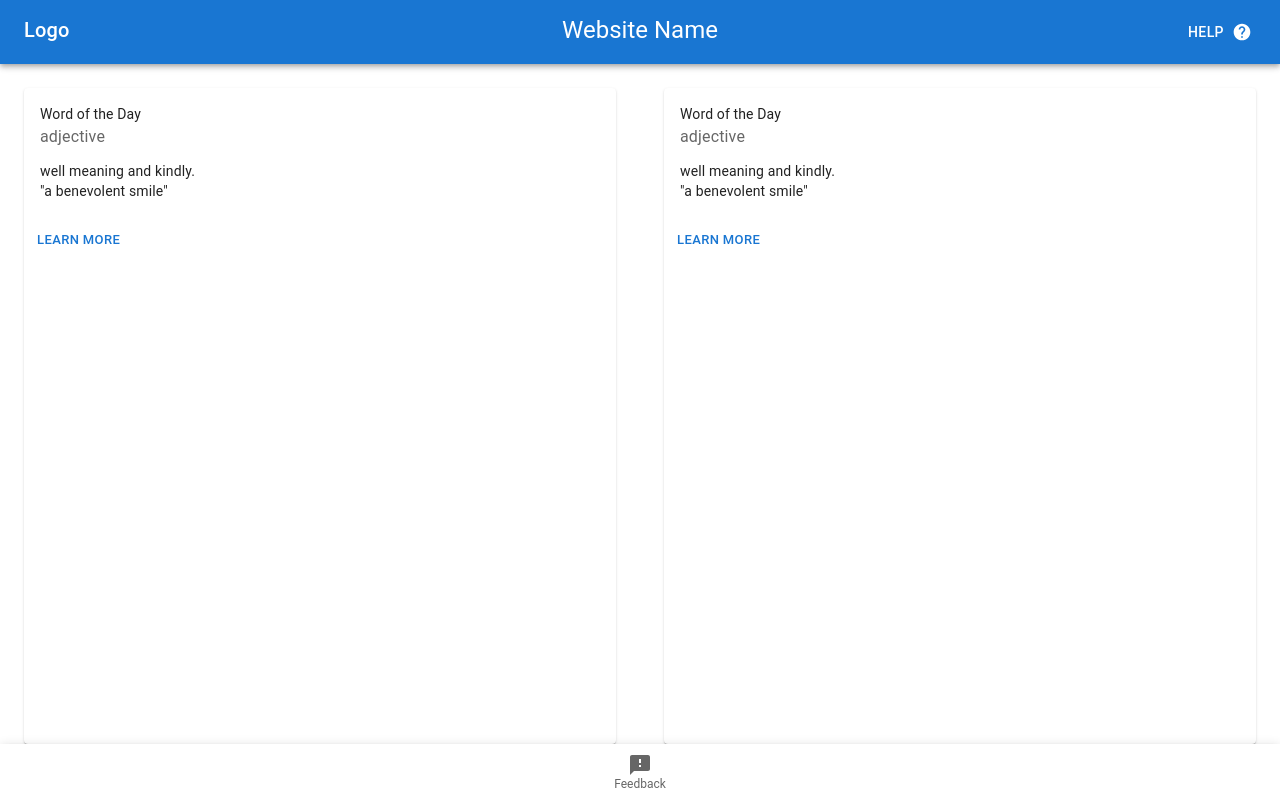
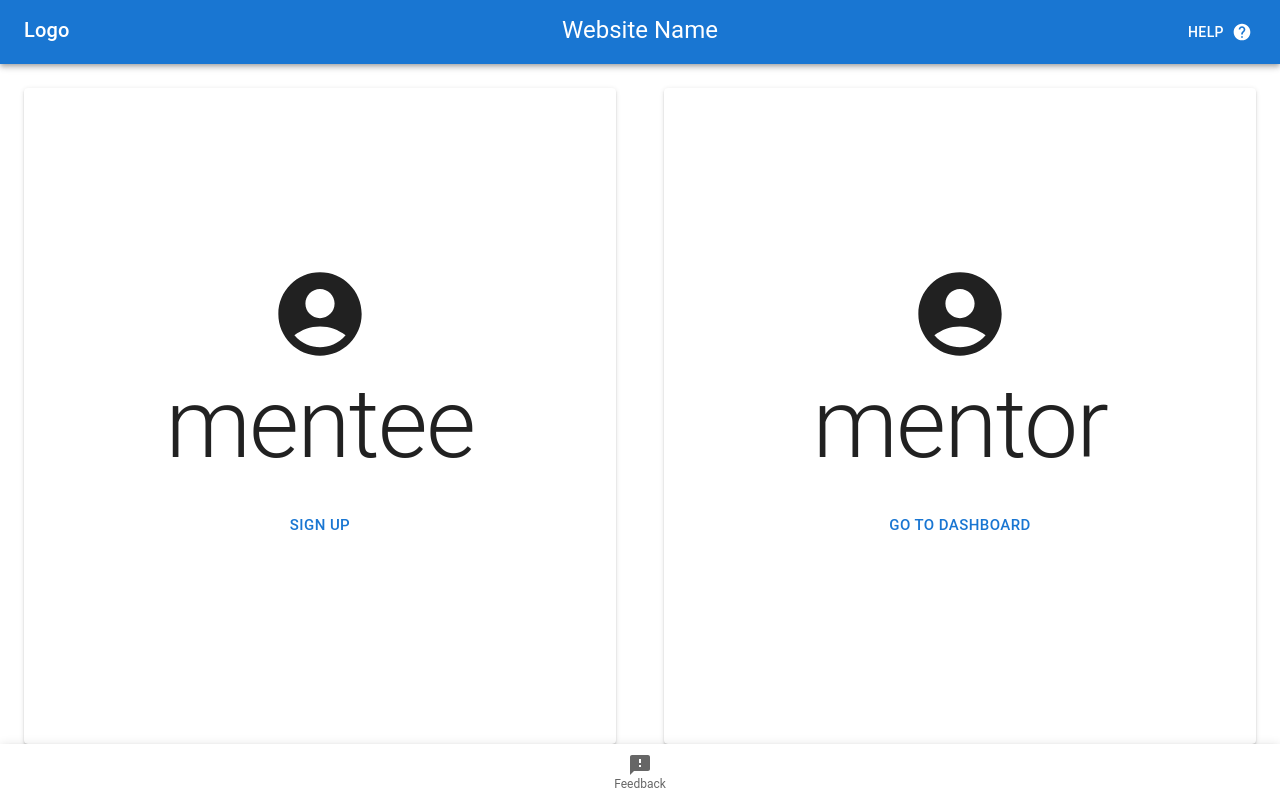
Before and after one commit to cs261-2022-group22/reactjs-frontend, a Next.js app: page /choice in a window 1280 px wide. Built offline with nearby package versions, Linux system fonts and the light colour scheme.

Commit message:
functional choice page cards

```diff
--- a/components/BasicCard.tsx
+++ b/components/BasicCard.tsx
@@ -4,24 +4,49 @@ import {
     CardActions,
     CardContent,
     Typography,
+    Grid,
 } from "@mui/material";
+import AccountCircleIcon from "@mui/icons-material/AccountCircle";
+import Link from "next/link";
 
-function BasicCard() {
+function BasicCard({ type, account }) {
     return (
-        <Card sx={{ mt: 3, "&:hover": { boxShadow: 5 }, height: "82vh" }}>
-            <CardContent>
-                <Typography sx={{ fontSize: 14 }}>Word of the Day</Typography>
-                <Typography sx={{ mb: 1.5 }} color="text.secondary">
-                    adjective
-                </Typography>
-                <Typography variant="body2">
-                    well meaning and kindly.
-                    <br />
-                    {'"a benevolent smile"'}
-                </Typography>
+        <Card sx={{ mt: 3, boxShadow: 2, "&:hover": { boxShadow: 15 }, height: "82vh" }}>
+            <CardContent
+                sx={{
+                    justifyContent: "center",
+                    alignItems: "center",
+                    display: "flex",
+                    mt: "20vh",
+                }}
+            >
+                <Grid container direction="column" alignItems="center">
+                    <Grid item>
+                        <AccountCircleIcon
+                            sx={{ width: 100, height: 100 }}
+                        />
+                    </Grid>
+                    <Grid item>
+                        <Typography variant="h1">{type}</Typography>
+                    </Grid>
+                </Grid>
             </CardContent>
-            <CardActions>
-                <Button size="small">Learn More</Button>
+            <CardActions
+                sx={{
+                    justifyContent: "center",
+                    // alignItems: "center",
+                    display: "flex",
+                }}
+            >
+                {account == "true" ? (
+                    <Link href={type + "/dashboard"} passHref>
+                        <Button size="large">Go to dashboard</Button>
+                    </Link>
+                ) : (
+                    <Link href={type + "/signup"} passHref>
+                        <Button size="large">Sign up</Button>
+                    </Link>
+                )}
             </CardActions>
         </Card>
     );
--- a/components/FrontPagePicture.tsx
+++ b/components/FrontPagePicture.tsx
@@ -1,4 +1,3 @@
-import * as React from "react";
 import Card from "@mui/material/Card";
 import CardMedia from "@mui/material/CardMedia";
 import { CardActionArea } from "@mui/material";
--- a/components/NavBar.tsx
+++ b/components/NavBar.tsx
@@ -13,7 +13,7 @@ function NavBar() {
                         xs={2}
                         sx={{ display: "flex", justifyContent: "flex-start" }}
                     >
-                        <Link href="/" passHref>
+                        <Link href="/choice" passHref>
                             <Typography variant="h6">Logo</Typography>
                         </Link>
                     </Grid>
--- a/pages/choice.tsx
+++ b/pages/choice.tsx
@@ -8,16 +8,16 @@ function Home() {
             <Grid container>
                 <Grid item xs={6}>
                     <Container>
-                        <BasicCard />
+                        <BasicCard type="mentee" account="false" />
                     </Container>
                 </Grid>
                 <Grid item xs={6}>
                     <Container>
-                        <BasicCard />
+                        <BasicCard type="mentor" account="true" />
                     </Container>
                 </Grid>
             </Grid>
-			<BottomBar position="fixed"/>
+            <BottomBar position="fixed" />
         </>
     );
 }
--- /dev/null
+++ b/pages/mentee/dashboard.tsx
@@ -0,0 +1,5 @@
+function MenteeDashboard() {
+    return <div>The mentee dashboard</div>;
+}
+
+export default MenteeDashboard;
--- /dev/null
+++ b/pages/mentee/signup.tsx
@@ -0,0 +1,5 @@
+function MenteeSignUp() {
+    return <div>The mentee sign up page</div>;
+}
+
+export default MenteeSignUp;
--- /dev/null
+++ b/pages/mentor/dashboard.tsx
@@ -0,0 +1,5 @@
+function MentorDashboard() {
+    return <div>The mentor dashboard</div>;
+}
+
+export default MentorDashboard;
--- /dev/null
+++ b/pages/mentor/signup.tsx
@@ -0,0 +1,5 @@
+function MentorSignUp() {
+    return <div>The mentor sign up page</div>;
+}
+
+export default MentorSignUp;
```
Also changed, not shown: components/FrontPageText.tsx (+49 -33 lines).
